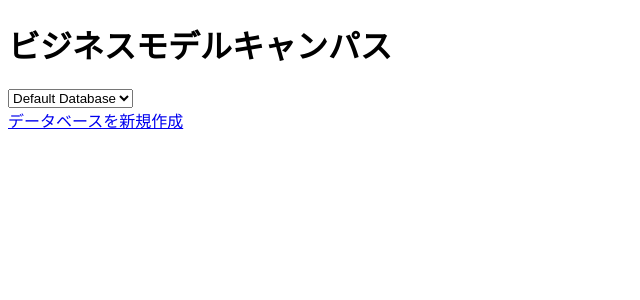
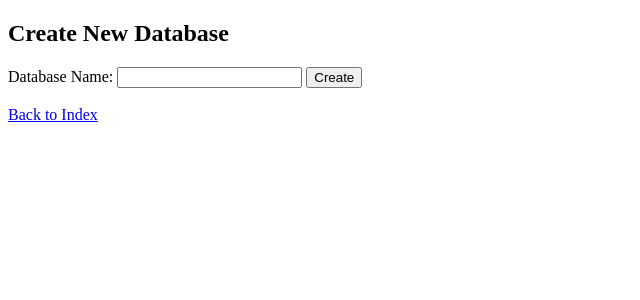
Before and after one commit to hisataka0206/BusinessModelCambus, a Flask app: page /create_database in a window 1280 px wide. Shown: the top 300 px of the page, without its empty margins (0-640 px from the left). Run offline with Flask 3, Linux system fonts and the light colour scheme.

Commit message:
create db and bugfix when delete all

```diff
--- a/app.py
+++ b/app.py
@@ -51,8 +51,9 @@
         comment = data[0][3] if data else None
         c.execute('SELECT DISTINCT version_id FROM canvas_elements')
         versions = [row[0] for row in c.fetchall()]
-        if version_id == None:
-            version_id = max(versions)
+        version_id = max(versions) if versions else None
+        if not version_id:
+            version_id = create_empty_data(c)  # この関数で新しい空のバージョンを作成
         c.execute(
             'SELECT DISTINCT canvas_elements.version_id, title FROM canvas_elements JOIN canvas_versions ON canvas_elements.version_id = canvas_versions.version_id')
         versions_with_title = c.fetchall()
@@ -216,11 +217,94 @@
     return render_template('delete.html', versions=versions, version_id=version_id)
 
 
-@app.route('/call_input')
-def call_input():
-    # input.py を実行
-    import input
-    return redirect(url_for('index'))
+def create_empty_data(c):
+    # 新しいデータベースに初期データを挿入
+    version_id = datetime.now().strftime('%Y%m%d%H%M%S')
+    categories = [
+        'key_activity', 'customer_relationship', 'key_partners',
+        'value_proposition', 'customer_segment', 'key_resources',
+        'channel', 'cost_structure', 'revenue_streams'
+    ]
+    for idx, category in enumerate(categories, 1):
+        c.execute('''
+            INSERT INTO canvas_elements (version_id, category_id, content)
+            VALUES (?, ?, ?)
+        ''', (version_id, idx, ""))
+
+    c.execute('''
+        INSERT INTO canvas_versions (version_id, title, comment)
+        VALUES (?, ?, ?)
+    ''', (version_id, "", ""))
+    return version_id
+
+
+@app.route('/create_database', methods=['GET', 'POST'])
+def create_database():
+    if request.method == 'POST':
+        db_name = request.form.get('db_name')
+        print("db1")
+        if db_name:
+            print("db2")
+            # .db 拡張子がなければ追加
+            if not db_name.endswith('.db'):
+                db_name += '.db'
+            db_path = os.path.join('database', db_name)
+            print("db3", db_path)
+            if not os.path.exists(db_path):
+                print("db4", db_path)
+                conn = sqlite3.connect(db_path)
+                c = conn.cursor()
+
+                # canvas_versionsのテーブルを作成
+                c.execute('''
+                    CREATE TABLE IF NOT EXISTS canvas_versions (
+                        version_id INTEGER PRIMARY KEY,
+                        title TEXT,
+                        comment TEXT
+                    )
+                ''')
+
+                # canvas_categoriesのテーブルを作成
+                c.execute('''
+                    CREATE TABLE IF NOT EXISTS canvas_categories (
+                        id INTEGER PRIMARY KEY,
+                        category_name TEXT NOT NULL UNIQUE
+                    )
+                ''')
+
+                # canvas_elementsのテーブルを作成
+                c.execute('''
+                    CREATE TABLE IF NOT EXISTS canvas_elements (
+                        id INTEGER PRIMARY KEY,
+                        version_id TEXT NOT NULL,
+                        category_id INTEGER,
+                        content TEXT NOT NULL,
+                        FOREIGN KEY(category_id) REFERENCES canvas_categories(id)
+                    )
+                ''')
+
+                # canvas_categoriesにデフォルトのカテゴリを追加
+                default_categories = [
+                    "key_activity", "customer_relationship", "key_partners",
+                    "value_proposition", "customer_segment", "key_resources",
+                    "channel", "cost_structure", "revenue_streams"
+                ]
+
+                for category in default_categories:
+                    try:
+                        c.execute("INSERT INTO canvas_categories (category_name) VALUES (?)", (category,))
+                    except sqlite3.IntegrityError:
+                        # カテゴリがすでに存在する場合は追加しない
+                        pass
+                create_empty_data(c)
+
+                conn.commit()
+                conn.close()
+                flash('Database created successfully!', 'success')
+            else:
+                flash('Database already exists.', 'danger')
+            return redirect(url_for('index'))
+    return render_template('create_db.html')
 
 
 if __name__ == '__main__':
--- /dev/null
+++ b/templates/create_db.html
@@ -0,0 +1,18 @@
+<!DOCTYPE html>
+<html lang="en">
+<head>
+    <meta charset="UTF-8">
+    <meta name="viewport" content="width=device-width, initial-scale=1.0">
+    <title>Create Database</title>
+</head>
+<body>
+    <h2>Create New Database</h2>
+    <form action="{{ url_for('create_database') }}" method="post">
+        <label for="db_name">Database Name:</label>
+        <input type="text" name="db_name" id="db_name" required>
+        <input type="submit" value="Create">
+    </form>
+    <br>
+    <a href="{{ url_for('index') }}">Back to Index</a>
+</body>
+</html>
--- a/templates/index.html
+++ b/templates/index.html
@@ -29,6 +29,6 @@
             <div id="{{ item[0] }}">{{ item[1] }}</div>
         {% endfor %}
     </div>
-    <a href="{{ url_for('call_input') }}" class="btn btn-primary">データベースを新規作成</a>
+    <a href="{{ url_for('create_database') }}">Create New Database</a>
 </body>
 </html>
```
